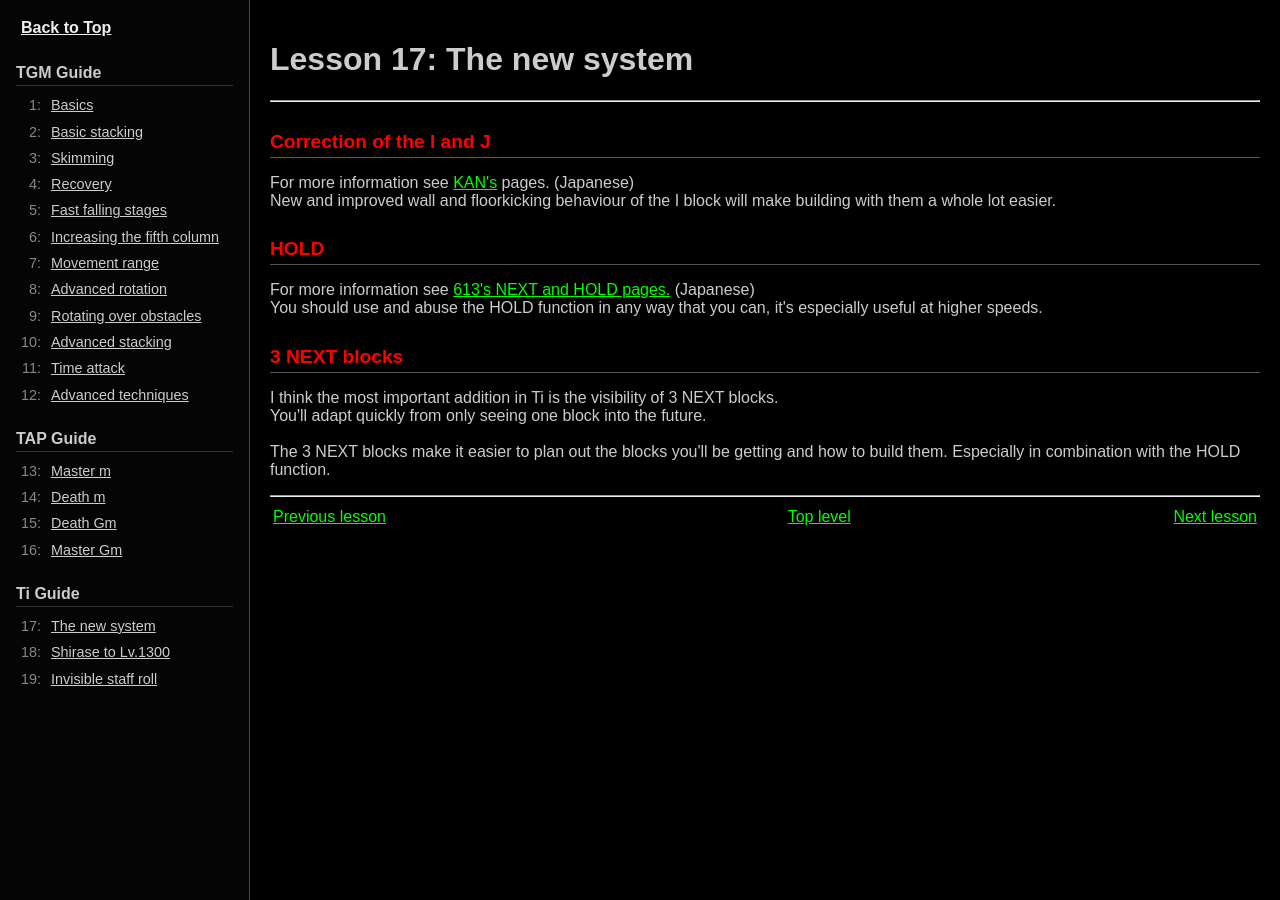
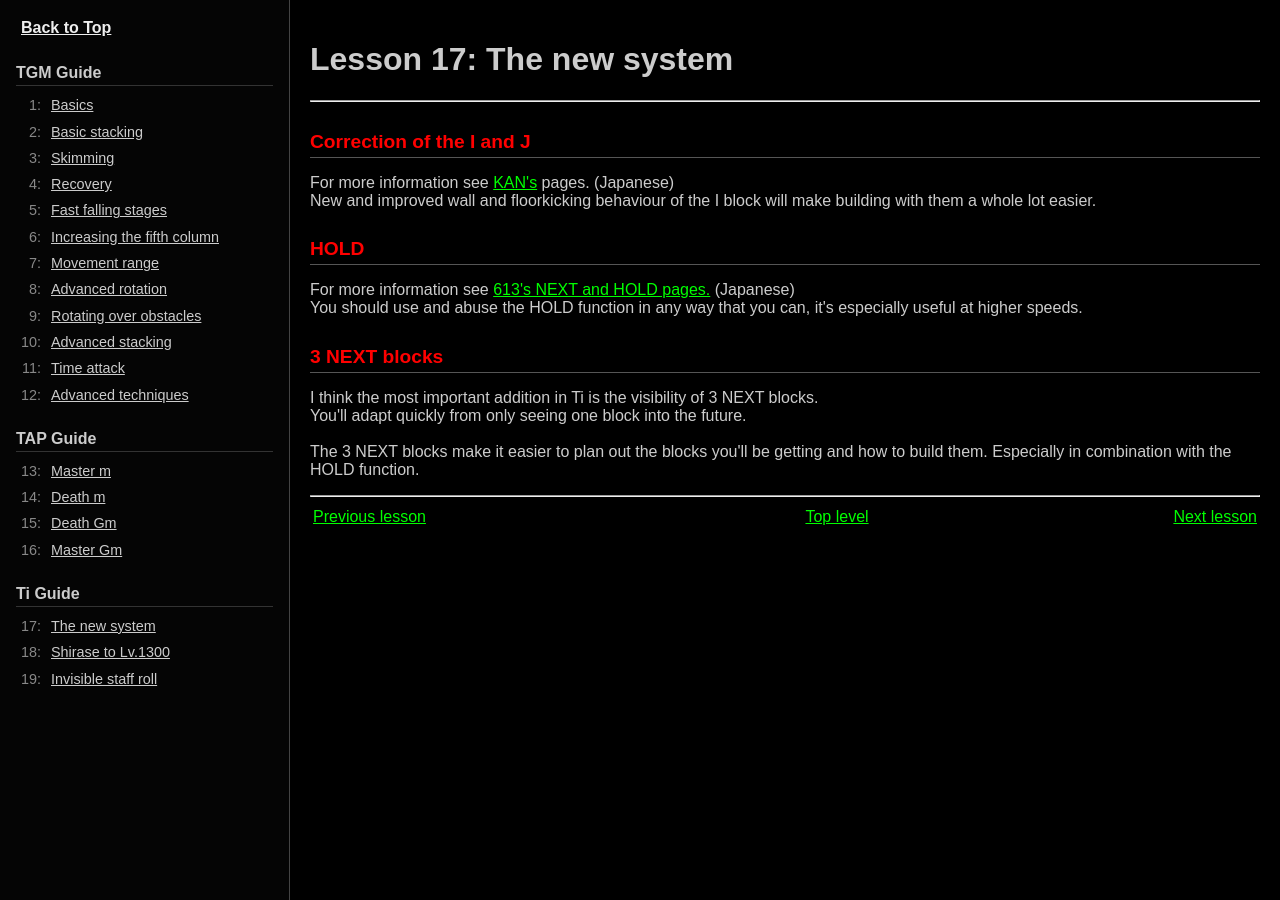
Before and after one commit to octopuserectus/tgm-tips-rebuilt, a Jekyll site: the page built from _tips/17-new-system.html, in a window 1280 px wide. Built offline with Jekyll 4.4.1, drawn with Linux system fonts in a browser that asks for light colours.

Commit message:
Fix tip 5

```diff
--- a/assets/main.scss
+++ b/assets/main.scss
@@ -28,7 +28,7 @@
 }
 
 .sidebar {
-  width: 250px; /* Fixed width for sidebar */
+  width: 290px; /* INCREASED sidebar width again */
   flex-shrink: 0; /* Prevent sidebar from shrinking */
 }
 
@@ -80,31 +80,33 @@
 .site-nav li {
   margin-bottom: 0.3em;
   display: flex !important; /* FORCE FLEX */
-  flex-wrap: nowrap; /* Ensure items stay on one line */
-  align-items: baseline; /* Align text baselines */
-  gap: 5px; /* Space between number and link */
+  flex-wrap: nowrap !important; /* FORCE nowrap */
+  align-items: baseline !important; /* Align text baselines */
+  gap: 5px !important; /* Space between number and link */
 }
 
 /* Style the sidebar number span */
 .site-nav .nav-lesson-number {
+  display: block; /* Treat as block within flex */
   width: 25px;
   color: #888;
   text-align: right;
-  flex-shrink: 0; /* Prevent number from shrinking */
+  flex-shrink: 0 !important; /* Prevent number from shrinking */
 }
 
 /* Style the sidebar link */
 .site-nav a {
+  display: block !important; /* Treat as block within flex */
   color: #cccccc;
   padding: 3px 5px;
   border-radius: 3px;
   transition: background-color 0.2s ease, color 0.2s ease;
-  white-space: nowrap;
-  overflow: hidden;
-  text-overflow: ellipsis;
+  white-space: nowrap !important; /* FORCE nowrap */
+  overflow: hidden !important; /* FORCE overflow hidden */
+  text-overflow: ellipsis !important; /* FORCE ellipsis */
   flex-grow: 1; /* Allow link to take up remaining space */
-  min-width: 0;
-  vertical-align: baseline; /* Align with baseline of number */
+  min-width: 0; /* Allow shrinking */
+  /* vertical-align: baseline; */ /* Not needed for block */
 }
 
 .site-nav a:hover {
@@ -119,7 +121,7 @@
    margin-bottom: 1em;
    display: block;
    padding: 3px 5px;
-   white-space: normal;
+   white-space: normal; /* Override nowrap for this specific link */
    overflow: visible;
    text-overflow: clip;
 }
@@ -139,9 +141,6 @@
 /* Style for list items within the landing page guides container */
 .guide-section li {
   margin-bottom: 0.6em;
-  /* display: flex; */ /* REMOVED flex */
-  /* align-items: baseline; */ /* REMOVED */
-  /* gap: 5px; */ /* REMOVED */
   line-height: 1.4; /* Use line-height for spacing */
 }
 
@@ -151,11 +150,6 @@
   padding: 5px 0;
   border-radius: 4px;
   transition: background-color 0.2s ease;
-  /* overflow: hidden; */ /* REMOVED */
-  /* text-overflow: ellipsis; */ /* REMOVED */
-  /* white-space: nowrap; */ /* REMOVED */
-  /* flex-grow: 1; */ /* REMOVED */
-  /* min-width: 0; */ /* REMOVED */
   display: inline; /* Ensure link is inline */
   margin-left: 5px; /* Space after number */
 }
@@ -168,10 +162,9 @@
 /* Style for lesson numbers within the landing page guides container */
 .guide-section .lesson-number {
   display: inline-block; /* Keep inline-block */
-  width: 70px; /* INCREASED width to accommodate "Lesson XX" */
+  width: 70px; /* Width to accommodate "Lesson XX" */
   color: #aaa;
   font-size: 0.9em;
-  /* flex-shrink: 0; */ /* REMOVED */
   vertical-align: baseline; /* Align with link text */
 }
 
@@ -191,3 +184,30 @@
 .example-images { display: flex; gap: 10px; align-items: flex-start; justify-content: center; flex-wrap: wrap; margin-bottom: 0.5em; }
 .example-images img { max-width: 120px; height: auto; background-color: #fff; }
 .example-explanation { margin-top: 0.5em; }
+
+/* --- Styles for Lesson 5 Gravity Examples --- */
+.gravity-examples {
+  justify-content: space-around; /* Distribute items evenly */
+  align-items: flex-start; /* Align tops */
+  gap: 10px; /* Add small gap */
+  border: none; /* Remove default border if not needed */
+  padding: 0; /* Remove default padding if not needed */
+}
+.gravity-example {
+  display: inline-block; /* Display side-by-side */
+  text-align: center; /* Center the label text */
+  width: 119px; /* Match image width */
+  margin-bottom: 1em; /* Spacing below each example */
+  vertical-align: top; /* Align elements to the top */
+}
+.gravity-example img {
+  display: block; /* Ensure image is block level */
+  margin: 0 auto 0.5em auto; /* Center image and add space below */
+}
+.gravity-label {
+  display: block; /* Make label block level */
+  font-weight: bold;
+  font-size: 0.9em;
+}
+
+/* Add other styles as needed */
```
Also changed, not shown: _tips/05-fast-falling.html (+14 -8 lines).
